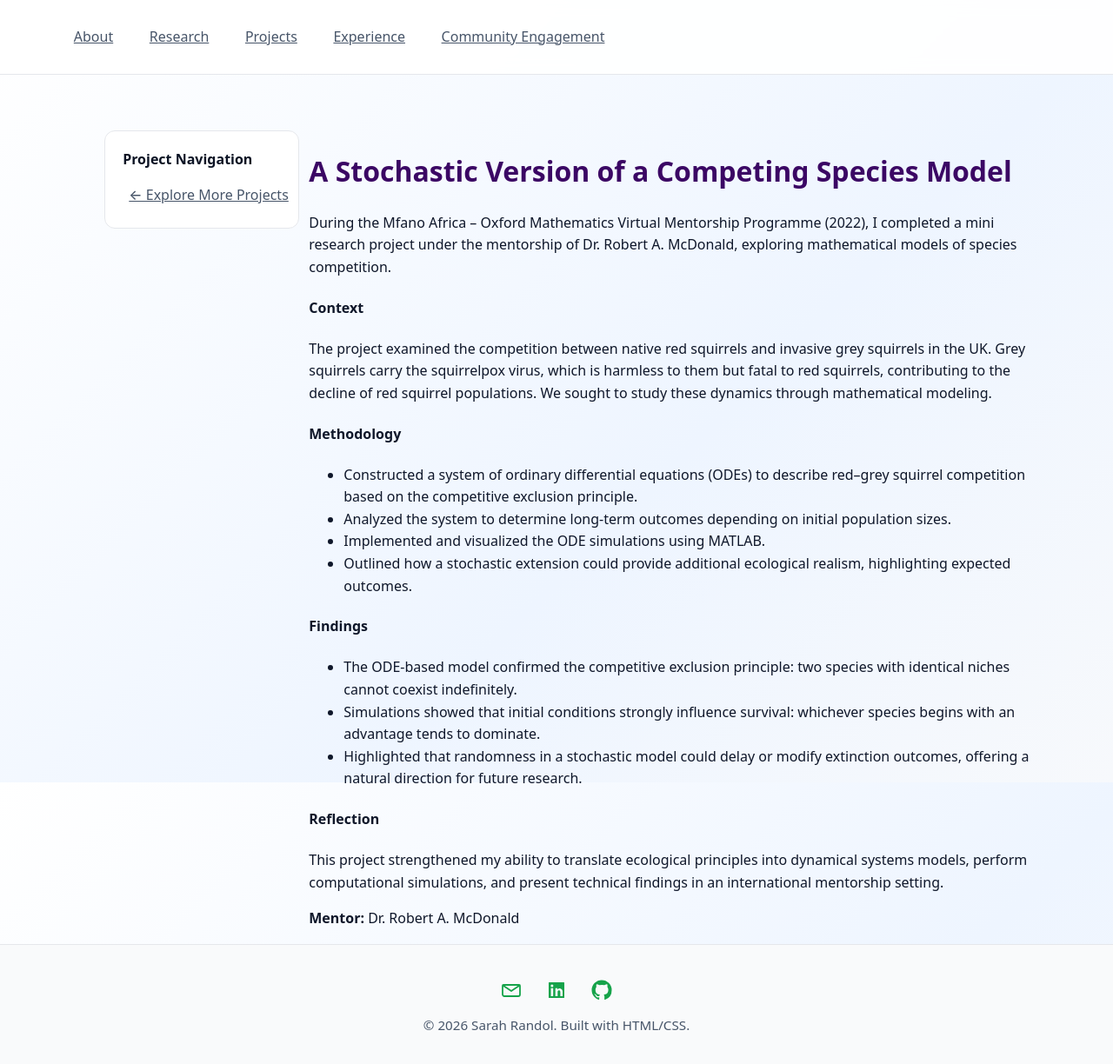
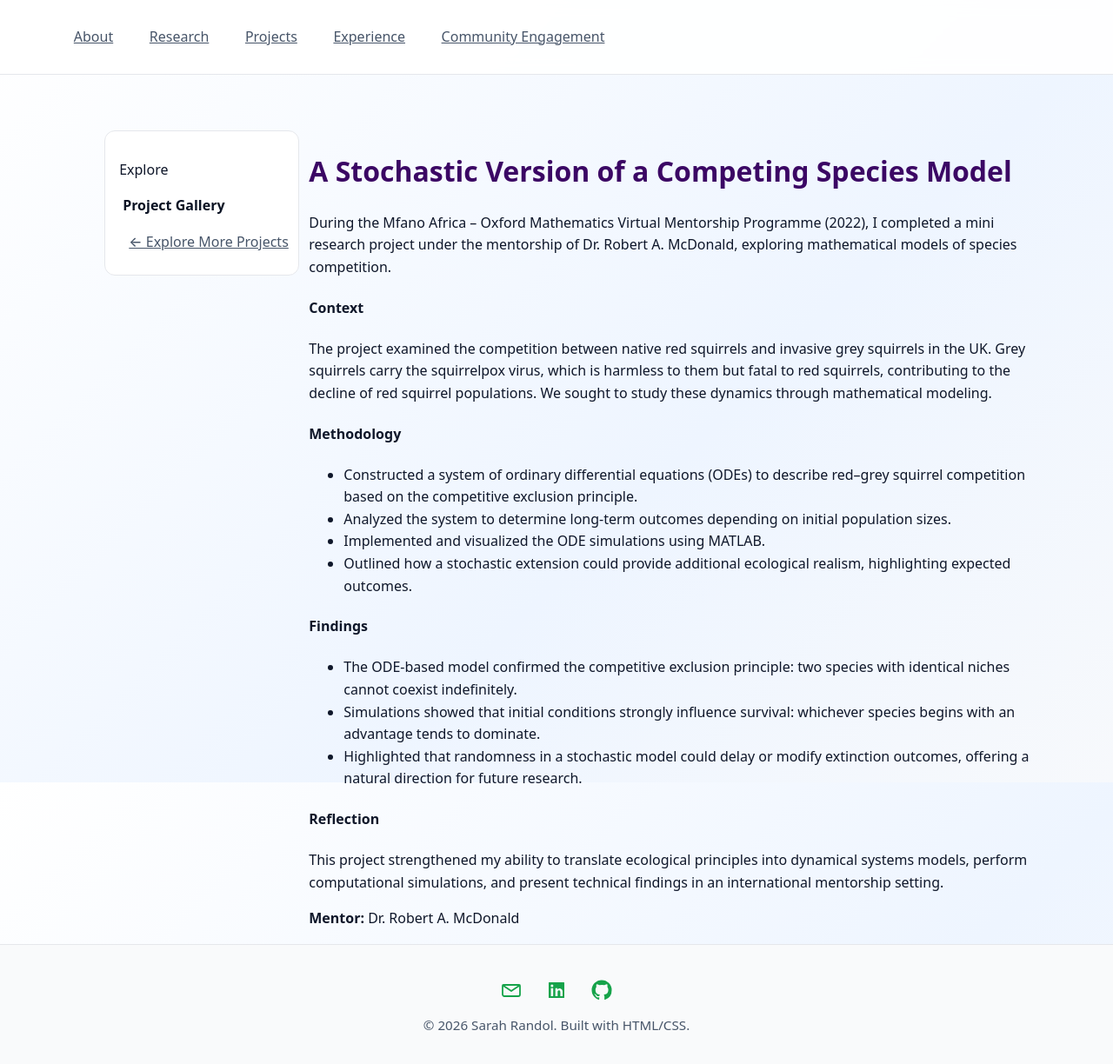
Before and after one commit to SARAH-GAKII/sarah-gakii.github.io, a Jekyll site: the page built from projects/a-stochastic-version-of-a-competing-species-model.md, in a window 1280 px wide and 1255 px high. Shown: the top 1224 px of the window at 87% size. Built offline with Jekyll 4.4.1, drawn with Linux system fonts in a browser that asks for light colours.

Commit message:
Update a-stochastic-version-of-a-competing-species-model.md

```diff
--- a/projects/a-stochastic-version-of-a-competing-species-model.md
+++ b/projects/a-stochastic-version-of-a-competing-species-model.md
@@ -5,9 +5,12 @@
 
 <div class="page-shell">
 
-  <aside class="sidebar">
-    <h2>Project Navigation</h2>
-    <a href="/projects/">← Explore More Projects </a>
+  <aside class="sidebar section-nav">
+    <div class="section-nav-inner">
+      <p class="section-nav-label">Explore</p>
+      <h2>Project Gallery</h2>
+      <a class="section-nav-link" href="/projects/">← Explore More Projects</a>
+    </div>
   </aside>
 
   <div class="content" markdown="1">
```
